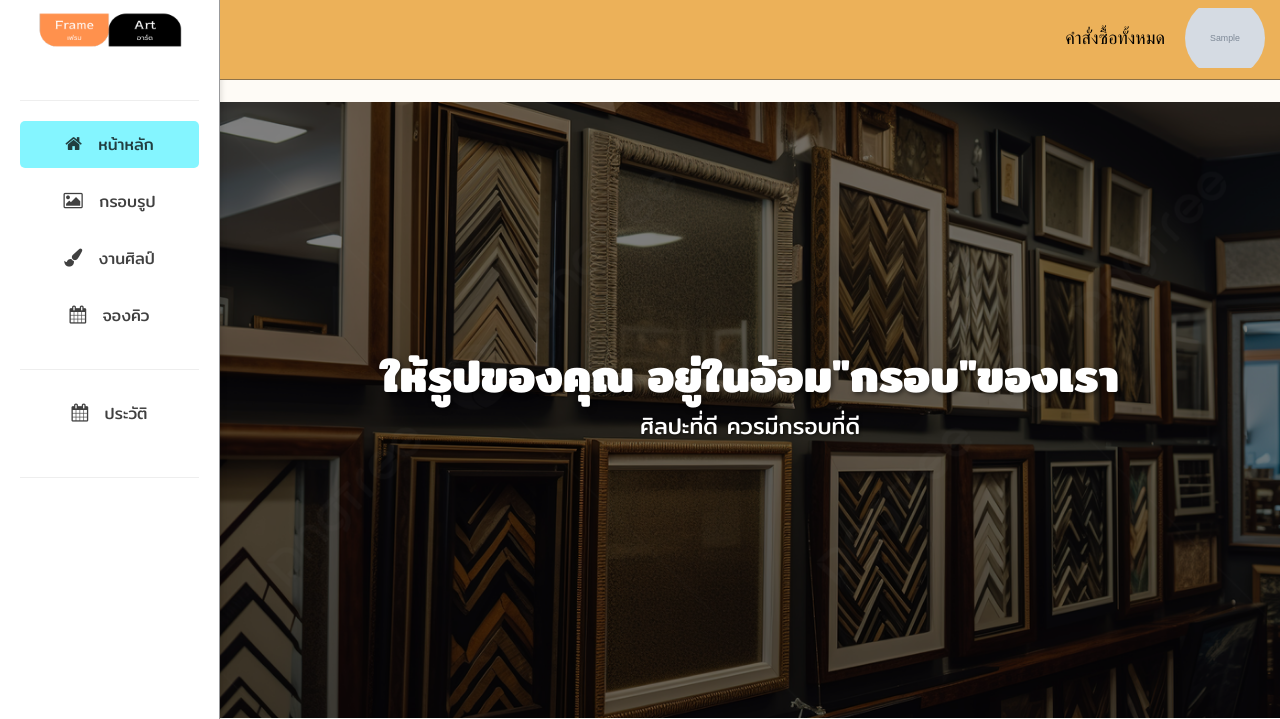
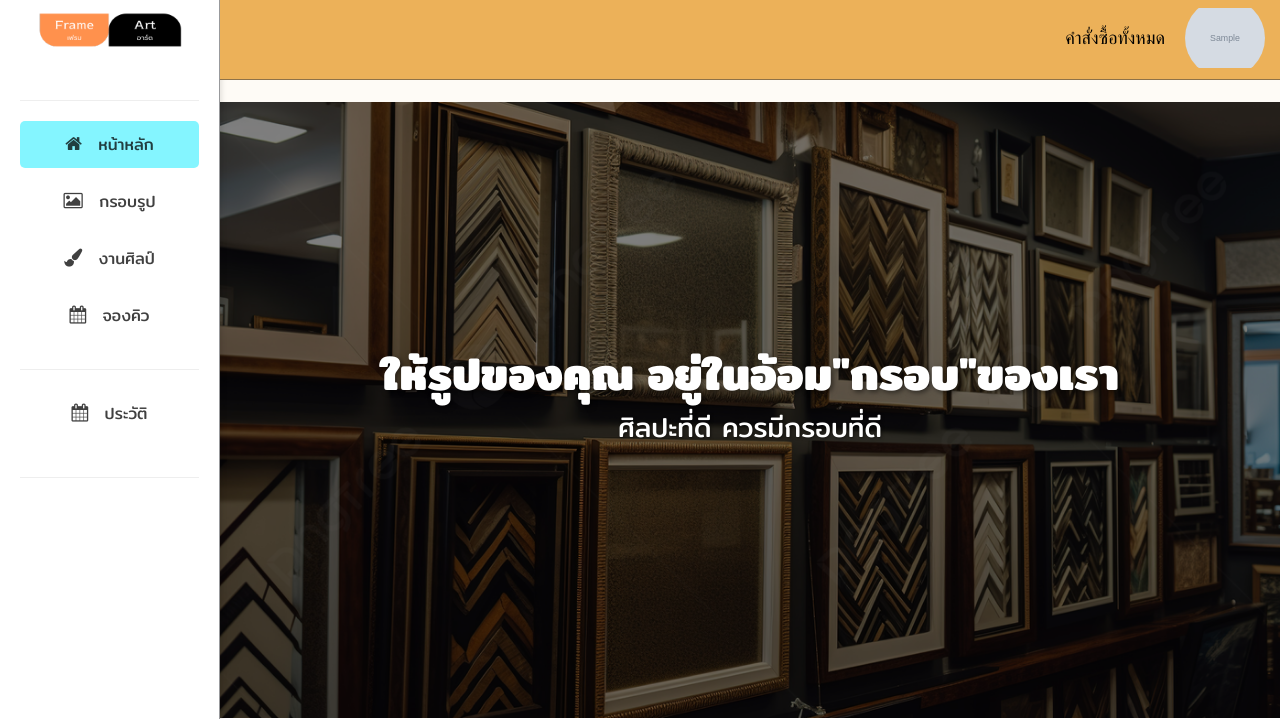
Before and after one commit to Sayorinne/Miniproject5-Remake, a PHP site: page /MiniProject5/CustomerHomepage.php in a window 1280 px wide. Shown: the top 719 px of the page. Run offline with PHP 8.4, Linux system fonts and the light colour scheme; the visitor is signed in with stand-in values (Sample User, id 1); tables that the repository leaves empty or names only in its code hold one stand-in row (values such as "Sample post"); grey boxes marked "Sample" are stand-in pictures; some libraries are stand-ins or nearby versions.

Commit message:
fix font

```diff
--- a/CSS/CustomerHomePage.css
+++ b/CSS/CustomerHomePage.css
@@ -33,7 +33,7 @@
 }
 
 .hero-content p {
-    font-size: 1.5rem;
+    font-size: 1.8rem;
     margin-bottom: 30px;
     text-shadow: 1px 1px 3px rgba(0, 0, 0, 0.5);
 }
```
